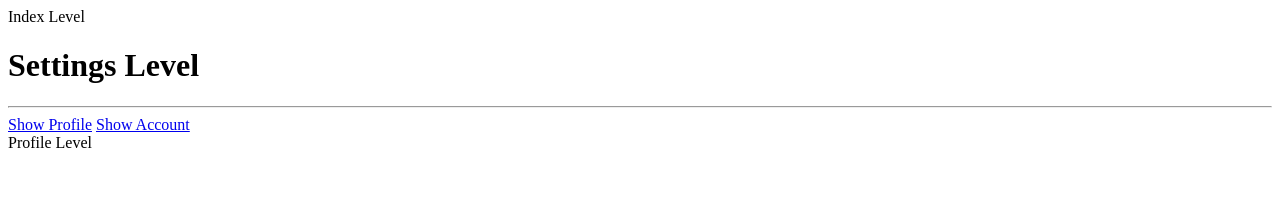
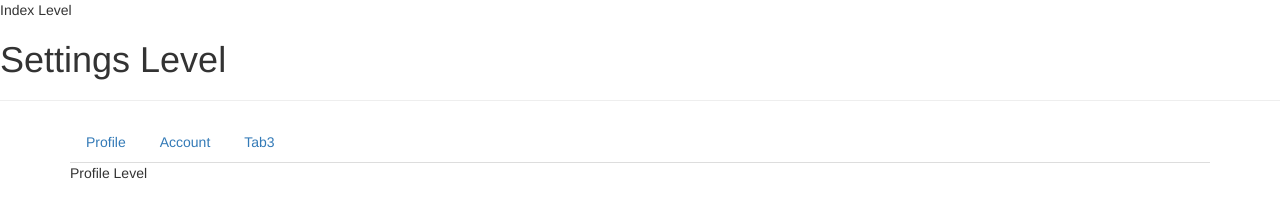
Before and after one commit to npmcdn-to-unpkg-bot/UiRouter, a plain HTML site: page UiRouter/index-multi.html at #!/settings in a window 1280 px wide. Drawn offline with Linux system fonts and the light colour scheme.

Commit message:
using tabs

```diff
--- a/UiRouter/app/scripts/multi/app.js
+++ b/UiRouter/app/scripts/multi/app.js
@@ -14,6 +14,10 @@ example.config(function ($stateProvider, $urlRouterProvider) {
             url: '/account',
             templateUrl: 'app/templates/multi/account.html',
             controller: 'AccountController'
+        }).state('settings.tab3', {
+            url: '/tab3',
+            templateUrl: 'app/templates/multi/tab3.html',
+            controller: 'Tab3Controller'
         });
     $urlRouterProvider.otherwise('/settings/profile');
 })
--- a/UiRouter/app/templates/multi/settings.html
+++ b/UiRouter/app/templates/multi/settings.html
@@ -1,5 +1,11 @@
 <h1>Settings Level</h1>
 <hr />
-<a ui-sref="settings.profile">Show Profile</a>
-<a ui-sref="settings.account">Show Account</a>
-<div ui-view></div>
+
+<div class="container">
+    <ul class="nav nav-tabs">
+        <li><a ui-sref="settings.profile" data-toggle="tab">Profile</a></li>
+        <li><a ui-sref="settings.account" data-toggle="tab">Account</a></li>
+        <li><a ui-sref="settings.tab3" data-toggle="tab">Tab3</a></li>
+    </ul>
+    <div ui-view></div>
+</div>
--- a/UiRouter/index-multi.html
+++ b/UiRouter/index-multi.html
@@ -1,6 +1,7 @@
 <!DOCTYPE html>
 <html>
 <head>
+    <link href="Content/bootstrap.css" rel="stylesheet" />
     <script src="Scripts/angular.min.js"></script>
     <script src="Scripts/angular-ui-router.js"></script>
     <script src="app/scripts/multi/app.js"></script>
```
Also changed, not shown: UiRouter/app/templates/multi/tab3.html (added, +1 -0 lines), UiRouter/app/templates/multi/tooltip.html (added, +1 -0 lines), 1 other file.
